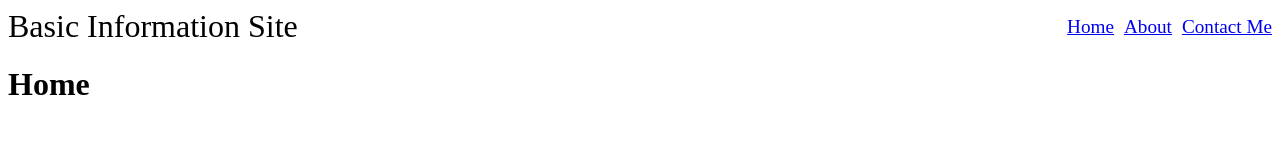
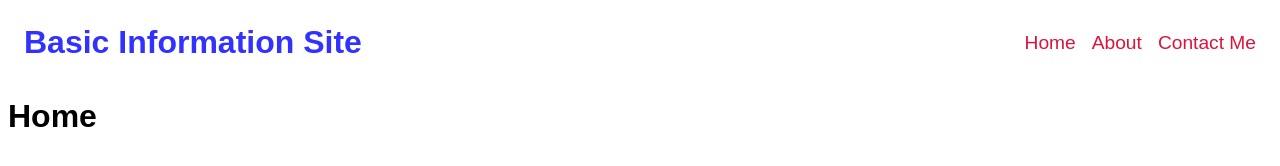
Before and after one commit to etanyosef/basic-informational-site, a website: page views/index.html in a window 1280 px wide. Drawn offline with Linux system fonts and the light colour scheme.

Commit message:
add site font and site title color

```diff
--- a/public/css/style.css
+++ b/public/css/style.css
@@ -1,20 +1,33 @@
+body {
+    font-family: Arial, Helvetica, sans-serif;
+}
+
 header {
     display: flex;
     justify-content: space-between;
     align-items: center;
+    padding: 1rem;
 }
 
 header .site-title {
     font-size: 2rem;
+    font-weight: 600;
+    color: rgb(50, 50, 255);
 }
 
 header ul {
     display: flex;
     list-style: none;
-    gap: 10px;
+    gap: 1rem;
     margin: 0;
 }
 
 header ul a {
     font-size: 1.2rem;
+    color: crimson;
+    text-decoration: none;
 }
+
+header ul a:hover {
+    color: blue;
+}
```
